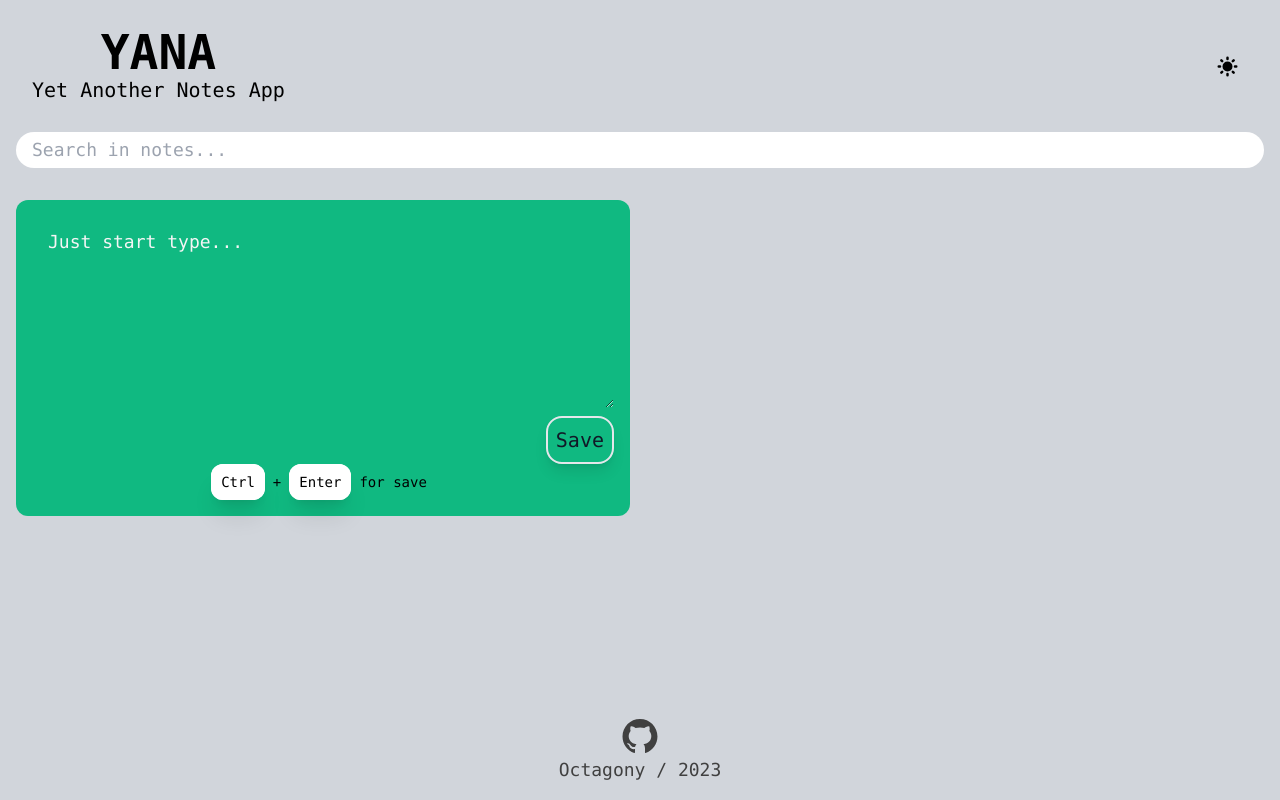
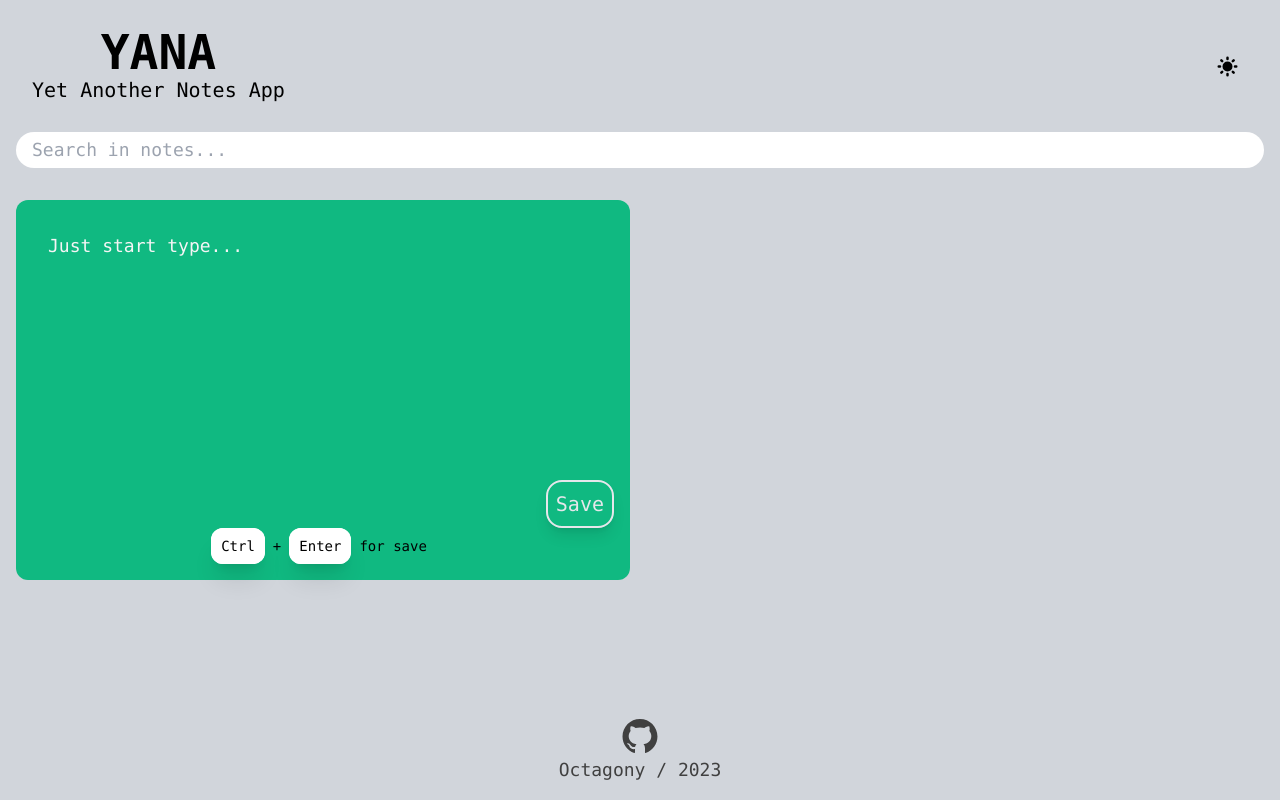
Before and after one commit to octagony/YANA, a React (Create React App) app: page / in a window 1280 px wide. Built offline with nearby package versions, Linux system fonts and the light colour scheme.

Commit message:
[2.0] Solved localStorage bug in EditNote page, minor changes in textarea

```diff
--- a/src/UI/Button.jsx
+++ b/src/UI/Button.jsx
@@ -3,7 +3,7 @@ import React from 'react'
 const Button = ({children, noteAction, className}) => {
   return (
     <button
-          className={`mt-2 p-2 bg-emerald-400 text-xl text-gray-900  bg-transparent border-2 rounded-2xl shadow-lg transition hover:bg-lime-200 hover:text-neutral-900 ${className}`}
+          className={`mt-2 p-2 bg-emerald-500 text-xl text-gray-200  bg-transparent border-2 rounded-2xl shadow-lg transition hover:bg-lime-200 hover:text-neutral-900 ${className}`}
           onClick={noteAction}
           aria-label="Save"
         >
--- a/src/components/NewNote.jsx
+++ b/src/components/NewNote.jsx
@@ -10,8 +10,6 @@ const NewNote = () => {
   const [isSaveButtons, setIsSaveButton] = useState(
     notes.length > 0 ? false : true
   );
-
-  const remainingText = 150;
 
   useEffect(() => {
     notes.length > 0 ? setIsSaveButton(false) : setIsSaveButton(true);
@@ -27,7 +25,7 @@ const NewNote = () => {
   return (
     <div className="bg-emerald-500 rounded-xl p-4 min-h-[170px] flex flex-col justify-between whitespace-pre-wrap">
       <textarea
-        className="placeholder:text-neutral-100 whitespace-pre-wrap outline-none bg-emerald-500 p-4"
+        className="placeholder:text-neutral-100 leading-7 resize-none whitespace-pre-wrap outline-none bg-emerald-500 p-4"
         cols="10"
         rows="8"
         placeholder="Just start type..."
--- a/src/pages/EditNote.jsx
+++ b/src/pages/EditNote.jsx
@@ -6,11 +6,10 @@ import { useTheme } from "../store/useTheme";
 import Button from "../UI/Button";
 
 const EditNote = () => {
-  const remainingText = 150;
 
   const { id } = useParams();
 
-  const notes = useNotes((state) => state.notes);
+  const [notes, setNotes] = useNotes((state) => [state.notes,state.setNotes]);
   const theme = useTheme((state) => state.theme);
   const editNote = useNotes((state) => state.editNote);
 
@@ -27,6 +26,10 @@ const EditNote = () => {
     }
   }, [theme]);
 
+  useEffect(() => {
+    setNotes(notes);
+  }, [notes, setNotes]);
+
   const saveNote = () => {
     editNote(id, handleChange);
   };
@@ -38,7 +41,7 @@ const EditNote = () => {
       </h2>
       <div className="bg-lime-200 rounded-xl p-2">
         <textarea
-          className="placeholder:text-gray-200 whitespace-pre-wrap outline-none bg-lime-200 w-full rounded-xl p-4 mb-2"
+          className="placeholder:text-gray-200 resize-none leading-7 whitespace-pre-wrap outline-none bg-lime-200 w-full rounded-xl p-4 mb-2"
           cols="10"
           rows="8"
           placeholder="Just start type..."
@@ -50,7 +53,7 @@ const EditNote = () => {
             }
           }}
         ></textarea>
-        <Button className="block mx-auto mb-2 w-2/12  hover:bg-emerald-600 hover:text-gray-100" noteAction={saveNote}>Save</Button>
+        <Button className="block mx-auto mb-2 w-2/12 hover:bg-emerald-600 hover:text-gray-100" noteAction={saveNote}>Save</Button>
       </div>
     </>
   );
--- a/src/store/useNotes.js
+++ b/src/store/useNotes.js
@@ -3,8 +3,9 @@ import { nanoid } from "nanoid";
 
 const getLocalStorage = (key) => JSON.parse(localStorage.getItem(key));
 
-const setLocalStorage = (key, value) =>
+const setLocalStorage = (key, value) =>{
   localStorage.setItem(key, JSON.stringify(value));
+}
 
 export const useNotes = create((set) => ({
   notes: getLocalStorage("notes-data") ?? [],
@@ -12,7 +13,7 @@ export const useNotes = create((set) => ({
     set(() => {
       setLocalStorage("notes-data", notes);
       return {
-        notes,
+        notes
       };
     });
   },
```
